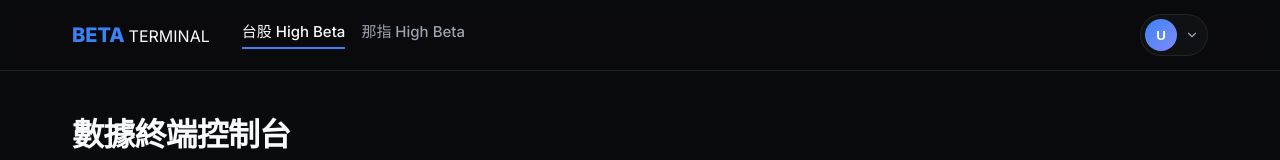
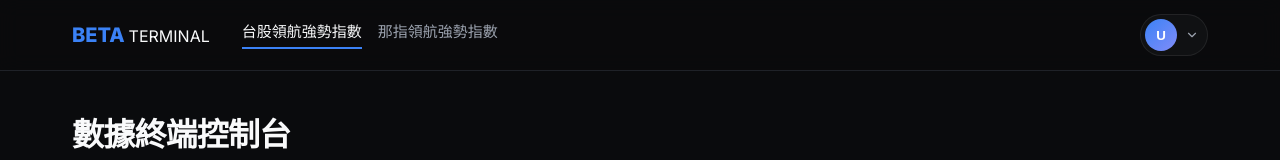
Before and after one commit to forjerry-cell/index-terminal, a Next.js app: page / in a window 1280 px wide. Shown: the top 160 px of the page. Built offline with nearby package versions, Linux system fonts and the light colour scheme; no server answers; the database is empty.

Commit message:
style: update navbar titles to new index names

```diff
--- a/components/Navbar.tsx
+++ b/components/Navbar.tsx
@@ -40,13 +40,13 @@ export default function Navbar() {
               href="/?index=taiwan_high_beta"
               className={typeof window !== 'undefined' && (!window.location.search || window.location.search.includes('taiwan')) ? 'active' : ''}
             >
-              台股 High Beta
+              台股領航強勢指數
             </a>
             <a
               href="/?index=nasdaq_high_beta"
               className={typeof window !== 'undefined' && window.location.search.includes('nasdaq') ? 'active' : ''}
             >
-              那指 High Beta
+              那指領航強勢指數
             </a>
           </div>
         </div>
```
